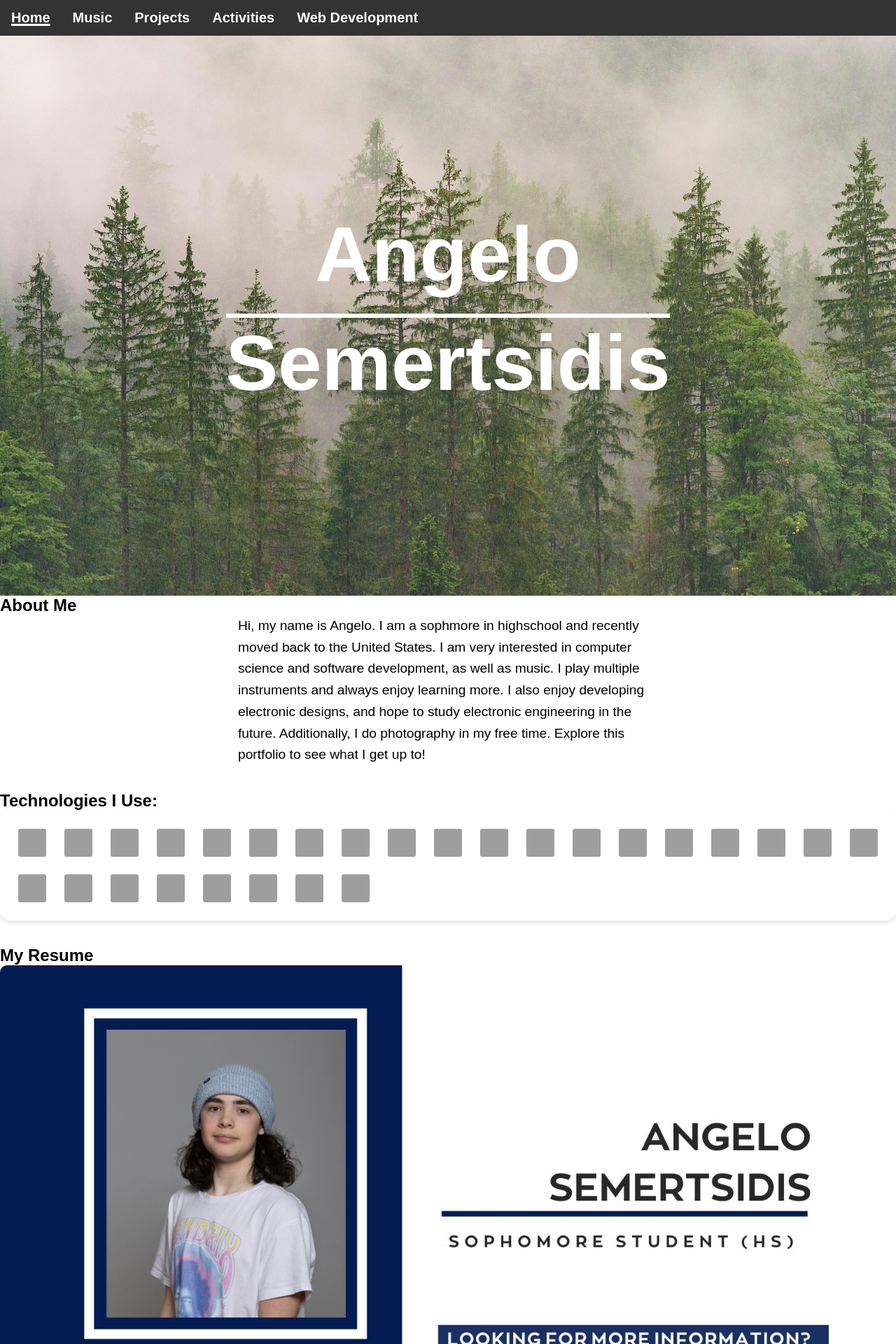
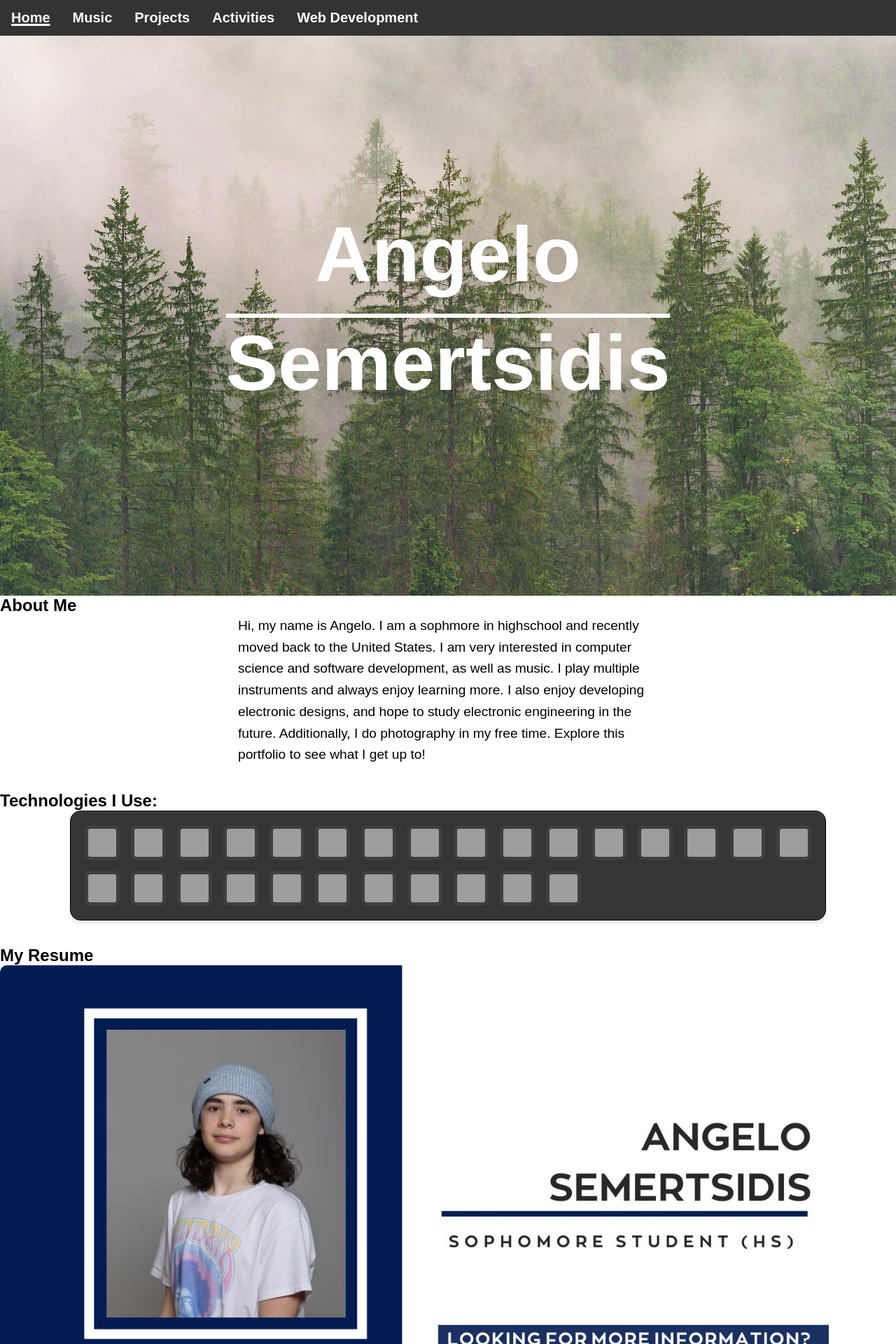
Before and after one commit to TheScarletWarlock645/my-portfolio, a PHP site: page / in a window 1280 px wide. Shown: the top 1920 px of the page at 70% size. Run offline with PHP 8.4, Linux system fonts and the light colour scheme; grey boxes are pictures that could not be loaded.

Commit message:
made changes to tech-grid style

```diff
--- a/style.css
+++ b/style.css
@@ -71,13 +71,16 @@ header h1 {
     gap: 15px;
     padding: 20px;
     justify-items: center;
-    background: rgba(255, 255, 255, 0.1);
+    background: rgb(53, 53, 53);
     border-radius: 15px;
     backdrop-filter: blur(5px);
-    border: 1px solid rgba(255, 255, 255, 0.2);
+    border: 1px solid rgb(0, 0, 0);
     box-shadow:
         0 4px 6px rgba(0, 0, 0, 0.1),
         inset 0 1px 0 rgba(255, 255, 255, 0.1);
+
+    margin-right: 100px;
+    margin-left: 100px;
 }
 
 .tech-grid img {
```
